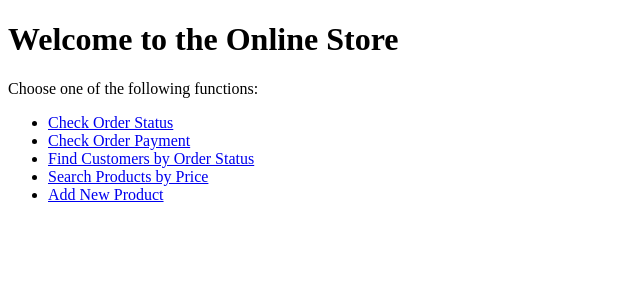
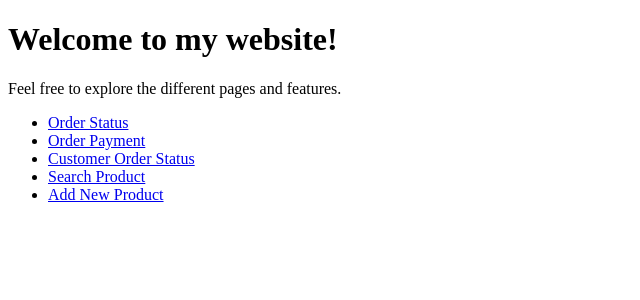
Before and after one commit to Xxkz2437xX/w4111-proj1, a Flask app: page / in a window 1280 px wide. Shown: the top 300 px of the page, without its empty margins (0-640 px from the left). Run offline with Flask 3, Linux system fonts and the light colour scheme; parts of the project's set-up code (start-up, migrations or seed data) failed here and were passed over.

Commit message:
Update index.html

```diff
--- a/templates/index.html
+++ b/templates/index.html
@@ -1,17 +1,19 @@
 <!DOCTYPE html>
 <html>
 <head>
-    <title>Online Store</title>
+	<title>My Website</title>
 </head>
 <body>
-    <h1>Welcome to the Online Store</h1>
-    <p>Choose one of the following functions:</p>
+	<h1>Welcome to my website!</h1>
+	<p>Feel free to explore the different pages and features.</p>
+	<nav>
 		<ul>
-      <li><a href="/order_status">Check Order Status</a></li>
-      <li><a href="/order_payment">Check Order Payment</a></li>
-      <li><a href="/customer_order_status">Find Customers by Order Status</a></li>
-      <li><a href="/search_product">Search Products by Price</a></li>
-      <li><a href="/add_product">Add New Product</a></li>
+			<li><a href="{{ url_for('order_status') }}">Order Status</a></li>
+			<li><a href="{{ url_for('order_payment') }}">Order Payment</a></li>
+			<li><a href="{{ url_for('customer_order_status') }}">Customer Order Status</a></li>
+			<li><a href="{{ url_for('search_product') }}">Search Product</a></li>
+			<li><a href="{{ url_for('add_product') }}">Add New Product</a></li>
 		</ul>
+	</nav>
 </body>
 </html>
```
Lines whose indentation alone changed are shown as unchanged.
